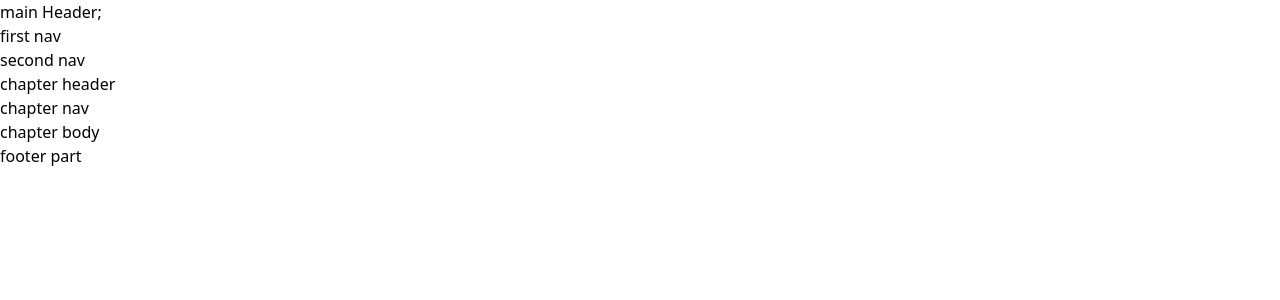
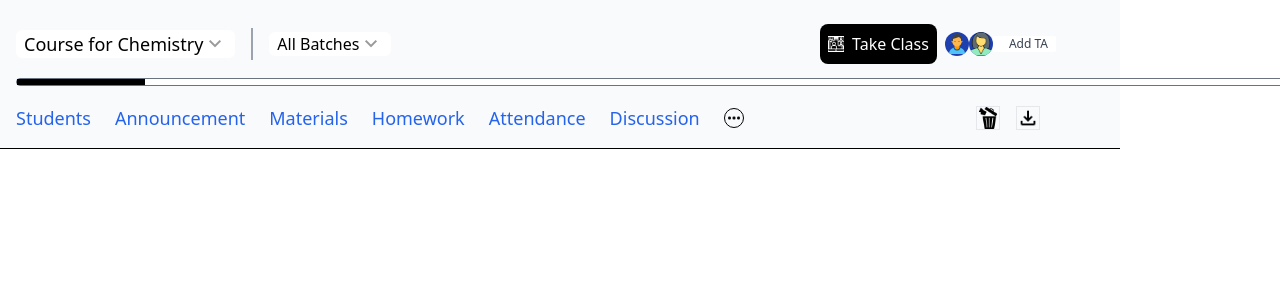
Before and after one commit to kakon-aiubcse/feinttsk, a Next.js app: page /main in a window 1280 px wide. Shown: the top 300 px of the page. Built offline with nearby package versions, Linux system fonts and the light colour scheme.

Commit message:
added nav-1 bar and progression bar

```diff
--- a/pages/aside/sidebar.js
+++ b/pages/aside/sidebar.js
@@ -4,7 +4,7 @@ const Sidebarcomponent = () => {
   const pathname = usePathname();
   return (
     <>
-      <div className="flex flex-col h-screen  w-2/12">
+      <div className="flex flex-col h-screen  overflow-hidden fixed top-16">
         <div className="h-1/6 flex items-center justify-between ">
           <span className="text-xl text-gray-700 p-4">Teach</span>
           <img
--- a/pages/component/header.js
+++ b/pages/component/header.js
@@ -2,9 +2,9 @@ import React from "react";
 
 const Header = () => {
   return (
-    <div className="flex w-full">
-      <div className="w-2/3 flex items-center justify-between p-8 ">
-        <div className="text-gray-600 font-semibold text-2xl ml-6">
+    <div className="flex w-full fixed bg-white border-b border-gray-200">
+      <div className="w-2/3 flex items-center justify-between p-6 ">
+        <div className="text-gray-600 font-semibold text-2xl ml-4">
           Teacher's Center
         </div>
         <div className="flex justify-normal items-center space-x-8 ">
@@ -13,7 +13,7 @@ const Header = () => {
           <div className="relative h-12 border-r border-black "></div>
         </div>
       </div>
-      <div className="w-1/3  flex items-center justify-start p-8">
+      <div className="w-1/3  flex items-center justify-start p-4">
       <img src="/user.png" className="flex bg-blue-800 rounded-xl h-8 w-8" />
         <div className="flex flex-col space-x-5 ">
 
--- a/pages/index.js
+++ b/pages/index.js
@@ -1,17 +1,21 @@
-import Main from './main';
+import Main from "./main";
 import Sidebarcomponent from "./aside/sidebar";
 import Header from "./component/header";
-
 
 export default function Home() {
   return (
     <>
-      <Header />
-      <div>
-        <aside>
-          <Sidebarcomponent />
-        </aside>
-        <Main/>
+      <div className="">
+        <Header />
+        <div className="flex h-screen">
+          <aside className="w-2/12 h-full flex ">
+            <Sidebarcomponent />
+          </aside>
+
+          <main className=" p-2 flex relative top-[89px] right-16 " >
+            <Main />
+          </main>
+        </div>{" "}
       </div>
     </>
   );
--- a/pages/main/index.js
+++ b/pages/main/index.js
@@ -1,21 +1,20 @@
-import React from 'react'
-import Headermain from './maincomponent/mainheader';
-import Nav1 from './navbar/nav1';
-import Nav2 from './navbar/nav2';
-import Footer from './maincomponent/footer';
-import Chapter from './chapter';
-
+import React from "react";
+import Headermain from "./maincomponent/mainheader";
+import Nav1 from "./navbar/nav1";
+import { useRouter } from "next/router";
+import Chapter from './chapter'
 
 const index = () => {
+  const router = useRouter();
+  const { tab } = router.query;
   return (
-    <div>
-        <Headermain />
-          <Nav1 />
-          <Nav2 />
-          <Chapter/>
-          <Footer />
+    <div className="flex flex-col w-screen fixed h-screen overflow-hidden pr-40">
+      <Headermain />
+      <Nav1 />
+      {tab === "Materials" && <Chapter />}
+
     </div>
-  )
-}
+  );
+};
 
 export default index;
--- a/pages/main/maincomponent/mainheader.js
+++ b/pages/main/maincomponent/mainheader.js
@@ -1,11 +1,40 @@
-import React from 'react'
+import React from "react";
 
 const Headermain = () => {
   return (
-    <div>
-      main Header;
-    </div>
-  )
-}
+    <>
+      <div className="flex w-full justify-between bg-gray-50 ">
+        <div className="w-2/3 flex items-center justify-start px-4 space-x-4 ">
+          <button className="font-extralight flex items-center justify-between bg-white text-lg text-black px-2 rounded-md">
+            Course for Chemistry
+            <img src="/dropdown.png" className="h-6 w-6" />
+          </button>
+          <div className="relative h-8 border-r-2 border-gray-400 "></div>
+          <button className="font-extralight flex items-center justify-between bg-white  text-black px-2 text-base rounded-md">
+            All Batches
+            <img src="/dropdown.png" className="h-6 w-6" />
+          </button>
+        </div>
+        <div className="w-1/3  flex items-center justify-end p-6">
+          <button className="flex items-center text-white bg-black p-2 rounded-lg mr-2 whitespace-nowrap">
+            <img src="/class.png" className="bg-white h-4 w-4 mr-2" />
+            Take Class
+          </button>
+
+          <img
+            src="/user.png"
+            className="flex bg-blue-800 rounded-xl h-6 w-6"
+          />
+          <img
+            src="/femaleuser.png"
+            className="flex bg-blue-800 rounded-xl h-6 w-6"
+          />
+
+          <span className="text-xs bg-white text-gray-700 mr-10 pl-4 pr-2 rounded-sm">Add TA</span>
+        </div>
+      </div>
+    </>
+  );
+};
 
 export default Headermain;
--- a/pages/main/navbar/nav1.js
+++ b/pages/main/navbar/nav1.js
@@ -1,11 +1,133 @@
-import React from 'react'
+import Link from "next/link";
+import React from "react";
+import { useRouter } from "next/router";
 
 const Nav1 = () => {
+  const router = useRouter();
+  const { tab } = router.query;
+  const tabs = [
+    "Students",
+    "Announcement",
+    "Materials",
+    "Homework",
+    "Attendance",
+    "Discussion",
+  ];
+  const activeIndex = tabs.includes(tab) ? tabs.indexOf(tab) : 0;
+
+  const progressWidth = ((activeIndex + 1) / tabs.length) * 60;
+
   return (
-    <div>
-      first nav
+    <div className="flex justify-between bg-gray-50 p-4 border-b-[1px] border-black relative ">
+      <div className="absolute top-[-10px] left-4  w-[1280px] h-[8px] bg-white border rounded-xl border-gray-500">
+        <div
+          className="h-full bg-black transition-all duration-300"
+          style={{ width: `${progressWidth}%` }}
+        ></div>
+      </div>
+      <div className="flex ">
+        <ul className="flex space-x-6 items-center text-blue-600 font-thik text-lg  ">
+          <li>
+            <Link
+              href="/?tab=Students"
+              onClick={() => {}}
+              className={`${
+                tab === "Students"
+                  ? "font-bold border-b-4 border-blue-500 pb-[14px]"
+                  : ""
+              }`}
+            >
+              Students
+            </Link>
+          </li>
+          <li>
+            <Link
+              href="/?tab=Announcement"
+              onClick={() => {}}
+              className={`${
+                tab === "Announcement"
+                  ? "font-bold border-b-4 border-blue-500 pb-[14px]"
+                  : ""
+              }`}
+            >
+              Announcement
+            </Link>
+          </li>
+          <li>
+            <Link
+              href="/?tab=Materials"
+              onClick={() => {}}
+              className={`${
+                tab === "Materials"
+                  ? "font-bold border-b-4 border-blue-500 pb-[14px]"
+                  : ""
+              }`}
+            >
+              Materials
+            </Link>
+          </li>
+          <li>
+            <Link
+              href="/?tab=Homework"
+              onClick={() => {}}
+              className={`${
+                tab === "Homework"
+                  ? "font-bold border-b-4 border-blue-500 pb-[14px]"
+                  : ""
+              }`}
+            >
+              Homework
+            </Link>
+          </li>
+          <li>
+            <Link
+              href="/?tab=Attendance"
+              onClick={() => {}}
+              className={`${
+                tab === "Attendance"
+                  ? "font-bold border-b-4 border-blue-500 pb-[14px]"
+                  : ""
+              }`}
+            >
+              Attendance
+            </Link>
+          </li>
+          <li>
+            <Link
+              href="/?tab=Discussion"
+              onClick={() => {}}
+              className={`${
+                tab === "Discussion"
+                  ? "font-bold border-b-4 border-blue-500 pb-[14px]"
+                  : ""
+              }`}
+            >
+              Discussion
+            </Link>
+          </li>
+          <li>
+            <img
+              src="/dots.png"
+              alt="icon"
+              className="h-5 w-5 border border-black rounded-2xl"
+            />
+          </li>
+        </ul>
+      </div>
+      <div className="flex items-center relative right-16 gap-4">
+        <img
+          src="/dustbin.png"
+          alt="Delete"
+          className="h-6 w-6 border cursor-pointer bg-transparent"
+        />
+        <img
+          src="/download.png"
+          alt="Download"
+          className="h-6 w-6 border cursor-pointer bg-transparent"
+        />
+      </div>
     </div>
-  )
-}
+  );
+};
 
-export default Nav1
+export default Nav1;
--- a/pages/main/navbar/nav2.js
+++ /dev/null
@@ -1,11 +0,0 @@
-import React from 'react'
-
-const Nav2 = () => {
-  return (
-    <div>
-      second nav
-    </div>
-  )
-}
-
-export default Nav2
```
Also changed, not shown: pages/component/footer.js (renamed from pages/main/maincomponent/footer.js), public/class.png.
